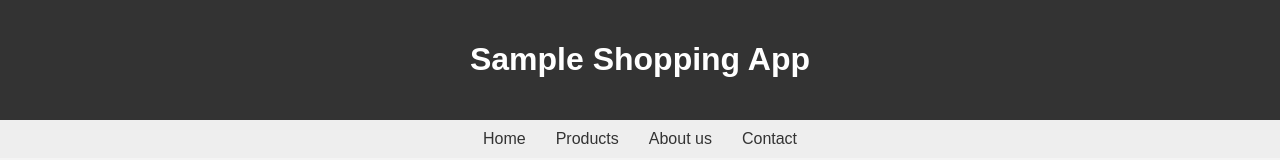
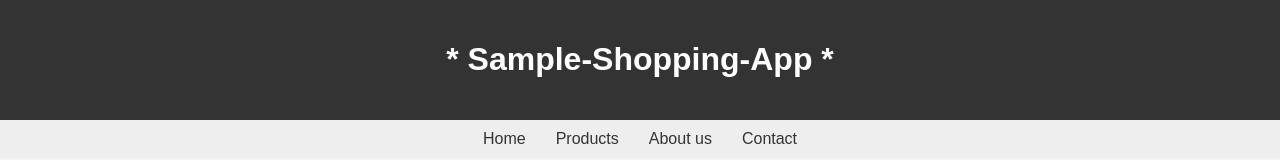
Before and after one commit to vijikalavarkar/shoping, a React (Create React App) app: page / in a window 1280 px wide. Shown: the top 160 px of the page. Built offline with nearby package versions, Linux system fonts and the light colour scheme.

Commit message:
add a update in heading

```diff
--- a/src/App.js
+++ b/src/App.js
@@ -4,7 +4,7 @@ function App() {
   return (
     <>
       <header>
-        <h1>Sample Shopping App</h1>
+        <h1>* Sample-Shopping-App *</h1>
       </header>
 
     <nav>
```
